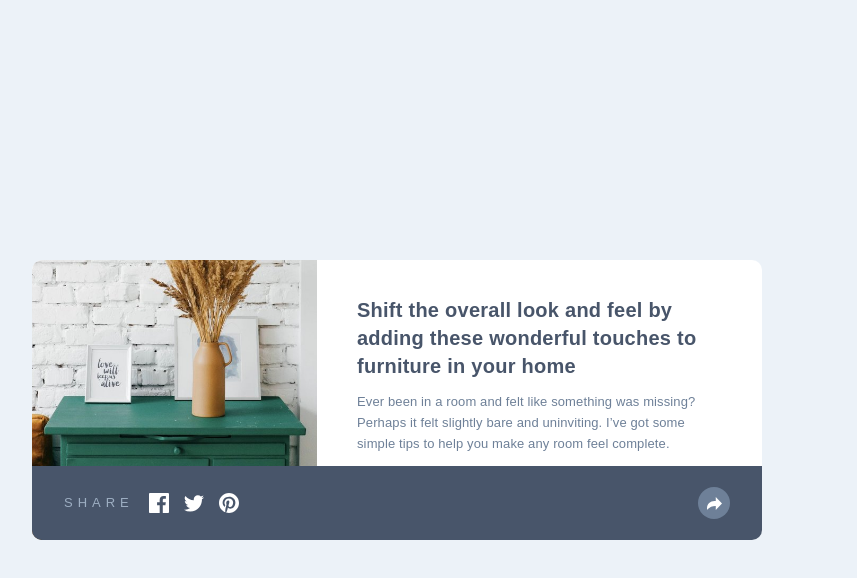
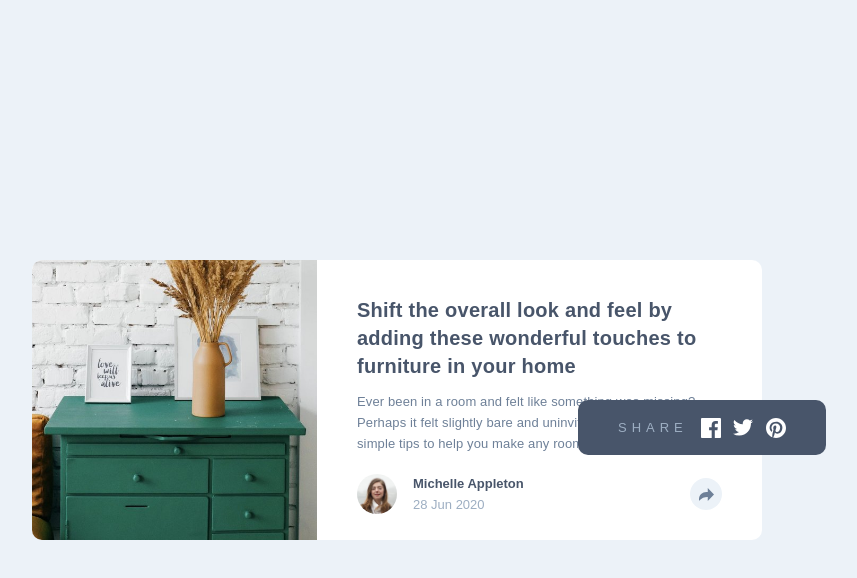
Before and after one commit to waquintero-ia/articlePreview, a React app: page / in a window 1280 px wide. Both pictures are taken after a click on the element 949 px from the left and 494 px from the top of the page. Shown: the top 578 px of the page, without its empty margins (243-1100 px from the left). Built offline with nearby package versions, Linux system fonts and the light colour scheme; the HTML template or start-up script is replaced by a standard one.

Commit message:
add popup @media 768px

```diff
--- a/src/component/Card.jsx
+++ b/src/component/Card.jsx
@@ -13,7 +13,7 @@ const Card = () =>{
 
   return(
     <>
-      <div className="card_container relative w-[327px] min-h-[512px] bg-white rounded-[10px] overflow-hidden md:w-[730px] md:min-h-[280px]">
+      <div className="card_container relative w-[327px] min-h-[512px] bg-white rounded-[10px] md:w-[730px] md:min-h-[280px]">
         <div className="card_content md:flex md:flex-row">
           <Hero />
           <div className="card_description flex flex-col pt-[36px] px-[32px] pb-[20px] gap-[32px] md:w-[445px] md:px-[40px] md:gap-[20px]">
--- a/src/component/Hero.jsx
+++ b/src/component/Hero.jsx
@@ -2,7 +2,7 @@ const Hero = () =>{
   return(
     <>
       <picture>
-        <img className="w-[100%] h-[200px] object-cover md:w-[285px] md:h-[280px]" src="./images/drawers.jpg" alt="Green cabinet with drawers and a decorative vase filled with dried flowers on the surface" />
+        <img className="w-[100%] h-[200px] object-cover rounded-l-[10px] md:w-[285px] md:h-[280px]" src="./images/drawers.jpg" alt="Green cabinet with drawers and a decorative vase filled with dried flowers on the surface" />
       </picture>
     </>
   )
--- a/src/component/SharePopup.jsx
+++ b/src/component/SharePopup.jsx
@@ -3,7 +3,7 @@ import PropTypes from 'prop-types';
 const SharePopup = ({handleClick}) =>{
   return(
     <>
-      <div className="popup_container absolute w-[100%] h-[74px] bg-blue-900 bottom-0 left-0 flex px-8 justify-center items-center" onClick={handleClick}>
+      <div className="popup_container absolute w-[100%] h-[74px] bg-blue-900 bottom-0 left-0 flex px-8 justify-center items-center md:px-[40px] md:w-[248px] md:h-[55px] md:rounded-[10px] md:-right-16 md:left-auto md:top-1/2" onClick={handleClick}>
         <div className="popup_content flex justify-between w-full">
           <div className="share_links flex justify-between w-[175px] items-center">
             <div className="links_title uppercase text-[13px] font-medium text-blue-700 tracking-[5px]">
@@ -19,7 +19,7 @@ const SharePopup = ({handleClick}) =>{
               <img src="./images/icon-pinterest.svg" alt="pinterest" />
             </picture>
           </div>
-          <div className="share w-8 h-8 bg-blue-800 rounded-full flex justify-center items-center text-white">
+          <div className="share w-8 h-8 bg-blue-800 rounded-full flex justify-center items-center text-white md:hidden">
             <svg xmlns="http://www.w3.org/2000/svg" width="15" height="13">
               <path fill="currentColor" d="M15 6.495L8.766.014V3.88H7.441C3.33 3.88 0 7.039 0 10.936v2.049l.589-.612C2.59 10.294 5.422 9.11 8.39 9.11h.375v3.867L15 6.495z"/>
             </svg>
```
